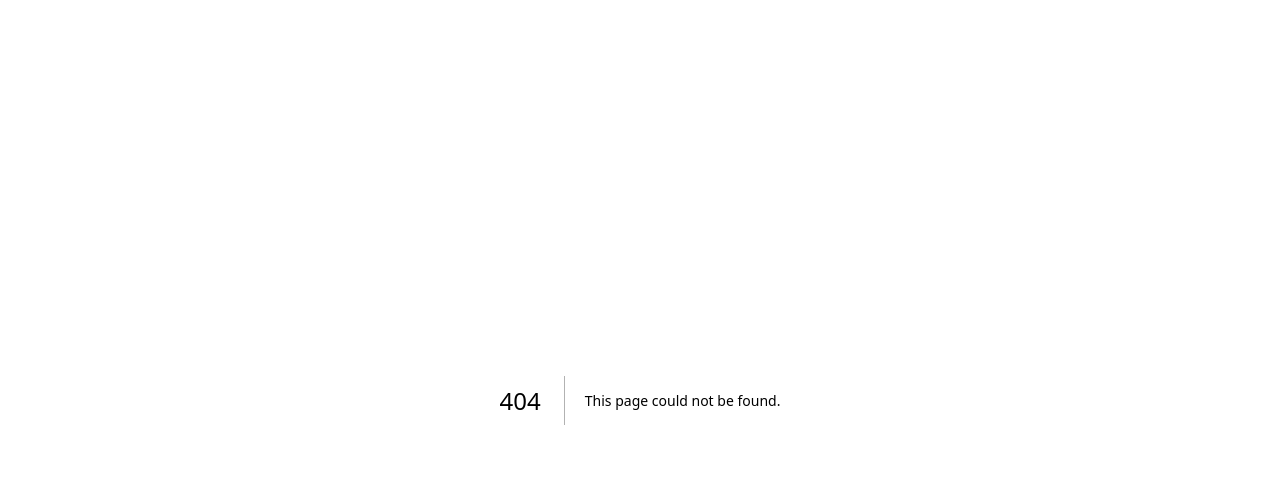
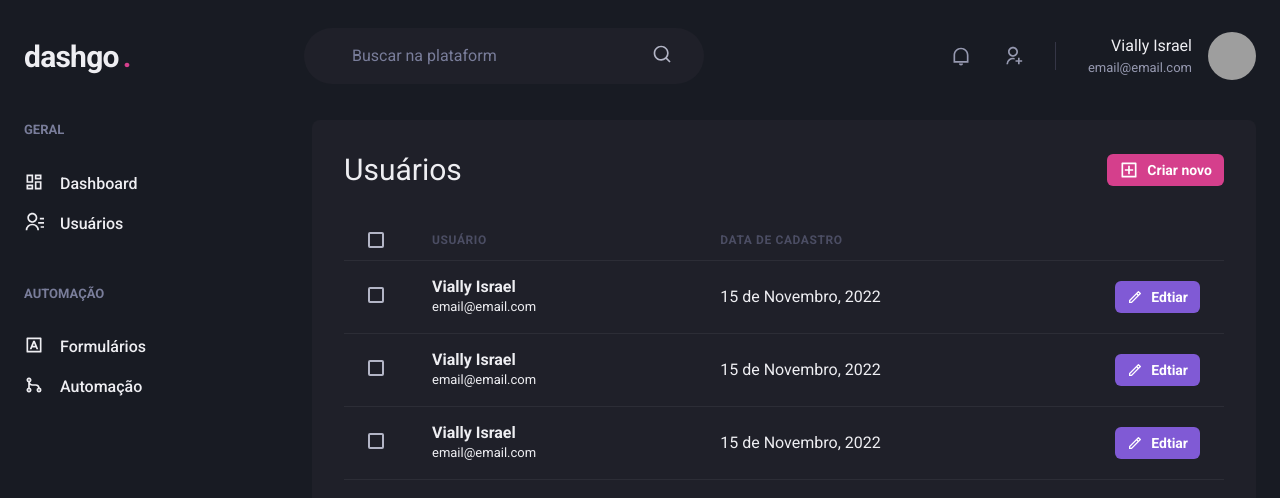
Before and after one commit to viisrael/dashgo, a Next.js app: page /users in a window 1280 px wide. Before the commit this address had no page. Shown: the top 498 px of the page. Built offline with nearby package versions, Linux system fonts and the light colour scheme; grey boxes are pictures that could not be loaded.

Commit message:
Dashboard page - Cap.4, unit 1, lesson 03-User Control, video 01

```diff
--- /dev/null
+++ b/src/pages/users/index.tsx
@@ -0,0 +1,104 @@
+import { Box, Button, Checkbox, Flex, Heading, Icon, Table, Tbody, Td, Text, Th, Thead, Tr } from "@chakra-ui/react";
+import { RiAddBoxLine, RiPencilLine } from "react-icons/ri";
+import Header from "../../components/Header";
+import Sidebar from "../../components/Sidebar";
+
+export default function UserList() {
+  return (
+    <Box>
+      <Header />
+
+      <Flex w="100%" my="6" maxWidth={1480} mx="auto" px="6">
+        <Sidebar />
+
+        <Box flex="1" borderRadius={8} bg="gray.800" p="8">
+          <Flex mb="8" justify="space-between" align="center">
+            <Heading size="lg" fontWeight="normal">Usuários</Heading>
+
+            <Button as="a" size="sm" colorScheme="pink" leftIcon={<Icon as={RiAddBoxLine} fontSize="20"/>}>
+              Criar novo
+            </Button>
+          </Flex>
+
+          <Table colorScheme="whiteAlpha">
+            <Thead>
+              <Tr>
+                <Th px="6" color="gray.300" width="8">
+                  <Checkbox colorScheme="pink" />
+                </Th>
+                <Th>
+                  Usuário
+                </Th>
+                <Th>Data de Cadastro</Th>
+                <Th width="8"></Th>
+              </Tr>
+            </Thead>
+
+            <Tbody>
+              <Tr>
+                <Td px="6">
+                  <Checkbox colorScheme="pink" />
+                </Td>
+                <Td>
+                  <Box>
+                    <Text fontWeight="bold">Vially Israel</Text>
+                    <Text fontSize="small">email@email.com</Text>
+                  </Box>
+                </Td>
+                <Td>
+                  15 de Novembro, 2022
+                </Td>
+                <Td>
+                  <Button as="a" size="sm" colorScheme="purple" leftIcon={<Icon as={RiPencilLine} fontSize="16" />}>
+                    Edtiar
+                  </Button>
+                </Td>
+              </Tr>
+
+              <Tr>
+                <Td px="6">
+                  <Checkbox colorScheme="pink" />
+                </Td>
+                <Td>
+                  <Box>
+                    <Text fontWeight="bold">Vially Israel</Text>
+                    <Text fontSize="small">email@email.com</Text>
+                  </Box>
+                </Td>
+                <Td>
+                  15 de Novembro, 2022
+                </Td>
+                <Td>
+                  <Button as="a" size="sm" colorScheme="purple" leftIcon={<Icon as={RiPencilLine} fontSize="16" />}>
+                    Edtiar
+                  </Button>
+                </Td>
+              </Tr>
+
+              <Tr>
+                <Td px="6">
+                  <Checkbox colorScheme="pink" />
+                </Td>
+                <Td>
+                  <Box>
+                    <Text fontWeight="bold">Vially Israel</Text>
+                    <Text fontSize="small">email@email.com</Text>
+                  </Box>
+                </Td>
+                <Td>
+                  15 de Novembro, 2022
+                </Td>
+                <Td>
+                  <Button as="a" size="sm" colorScheme="purple" leftIcon={<Icon as={RiPencilLine} fontSize="16" />}>
+                    Edtiar
+                  </Button>
+                </Td>
+              </Tr>
+            </Tbody>
+          </Table>
+
+        </Box>
+      </Flex>
+    </Box>
+  );
+}
```
